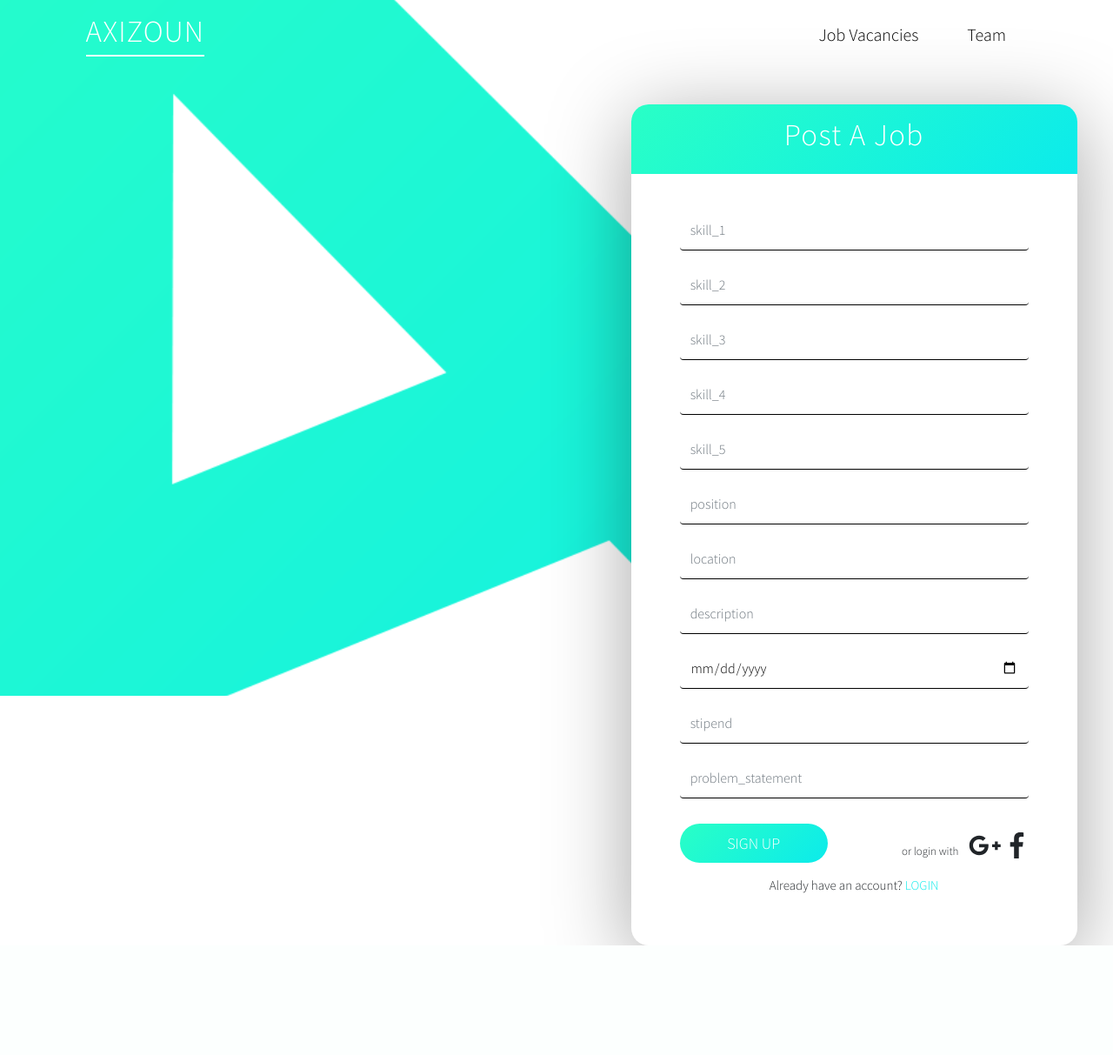
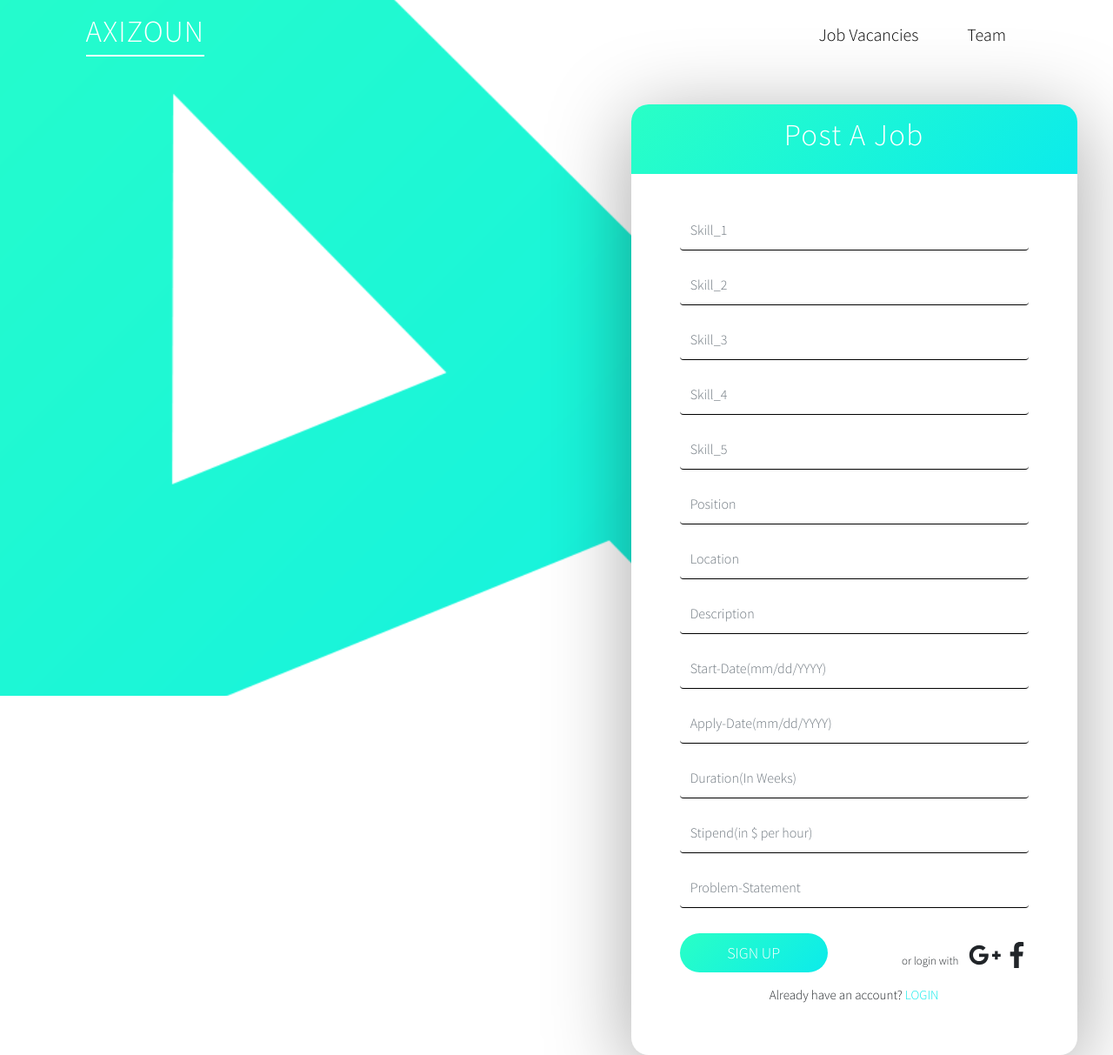
Before and after one commit to FreeFlowOrg/Axizoun, a Flask app: page /post_jobs in a window 1280 px wide. Shown: the whole page at 87% size. Before the commit the page ends 1087 px from the top, so only its background shows below. Run offline with Flask 2, Linux system fonts and the light colour scheme; some libraries are stand-ins or nearby versions.

Commit message:
Dynamic Posting of Jobs done

```diff
--- a/app.py
+++ b/app.py
@@ -151,7 +151,12 @@ def post_jobs():
     if request.method == 'GET':
         return render_template('pages/post_a_job.html')
     if request.method =='POST':
-        pass
+        job = Job(company_name = session['employer_company'],vacancy='Vacant',skill_1=request.form['skill_1'],skill_2=request.form['skill_2'],skill_3=request.form['skill_3']
+        ,skill_4=request.form['skill_4'],skill_5=request.form['skill_5'],position=request.form['position'],location=request.form['location'],
+        description=request.form['description'],start_date=request.form['start_date'],apply_date=request.form['apply_date'],duration=int(request.form['duration']),stipend=int(request.form['stipend']),applicants=[],status='vacant',problem_statement=request.form['problem_statement'])
+        job.save()
+        flash('Your job has been posted!')
+        return redirect(url_for('employer_dashboard'))
 
 
 
--- a/templates/pages/post_a_job.html
+++ b/templates/pages/post_a_job.html
@@ -77,7 +77,7 @@
                                  <div class="col-md-12">
                                     <div class="form-group">
 
-                                       <input type="text" name="skill_1" class="form-control" id="exampleInputEmail1" aria-describedby="emailHelp" placeholder="skill_1">
+                                       <input type="text" name="skill_1" class="form-control" id="exampleInputEmail1" aria-describedby="emailHelp" placeholder="Skill_1">
                                     </div>
                                  </div>
                               </div>
@@ -85,7 +85,7 @@
                                  <div class="col-md-12">
                                     <div class="form-group">
 
-                                       <input type="text" name="skill_2" class="form-control" id="exampleInputEmail1" aria-describedby="emailHelp" placeholder="skill_2">
+                                       <input type="text" name="skill_2" class="form-control" id="exampleInputEmail1" aria-describedby="emailHelp" placeholder="Skill_2">
                                     </div>
                                  </div>
                               </div>
@@ -93,7 +93,7 @@
                                  <div class="col-md-12">
                                     <div class="form-group">
 
-                                       <input type="text" name="skill_3" class="form-control" id="exampleInputEmail1" aria-describedby="emailHelp" placeholder="skill_3">
+                                       <input type="text" name="skill_3" class="form-control" id="exampleInputEmail1" aria-describedby="emailHelp" placeholder="Skill_3">
                                     </div>
                                  </div>
                               </div>
@@ -101,7 +101,7 @@
                                  <div class="col-md-12">
                                     <div class="form-group">
 
-                                       <input type="text" name="skill_4" class="form-control" id="exampleInputEmail1" aria-describedby="emailHelp" placeholder="skill_4">
+                                       <input type="text" name="skill_4" class="form-control" id="exampleInputEmail1" aria-describedby="emailHelp" placeholder="Skill_4">
                                     </div>
                                  </div>
                               </div>
@@ -109,7 +109,7 @@
                                  <div class="col-md-12">
                                     <div class="form-group">
 
-                                       <input type="text" name="skill_5" class="form-control" id="exampleInputEmail1" aria-describedby="emailHelp" placeholder="skill_5">
+                                       <input type="text" name="skill_5" class="form-control" id="exampleInputEmail1" aria-describedby="emailHelp" placeholder="Skill_5">
                                     </div>
                                  </div>
                               </div>
@@ -117,7 +117,7 @@
                                  <div class="col-md-12">
                                     <div class="form-group">
 
-                                       <input type="text" name="position" class="form-control" id="exampleInputPassword1" placeholder="position">
+                                       <input type="text" name="position" class="form-control" id="exampleInputPassword1" placeholder="Position">
                                     </div>
                                  </div>
                               </div>
@@ -125,7 +125,7 @@
                                  <div class="col-md-12">
                                     <div class="form-group">
 
-                                       <input type="text" name="location" class="form-control" id="exampleInputPassword1" placeholder="location">
+                                       <input type="text" name="location" class="form-control" id="exampleInputPassword1" placeholder="Location">
                                     </div>
                                  </div>
                               </div>
@@ -133,7 +133,7 @@
                                  <div class="col-md-12">
                                     <div class="form-group">
 
-                                       <input type="text" name="description" class="form-control" id="exampleInputEmail1" aria-describedby="emailHelp" placeholder="description">
+                                       <input type="text" name="description" class="form-control" id="exampleInputEmail1" aria-describedby="emailHelp" placeholder="Description">
                                     </div>
                                  </div>
                               </div>
@@ -141,7 +141,7 @@
                                  <div class="col-md-12">
                                     <div class="form-group">
 
-                                       <input type="date" name="start_date" class="form-control" id="exampleInputEmail1" aria-describedby="emailHelp" placeholder="start-date">
+                                       <input type="text" name="start_date" class="form-control" id="exampleInputEmail1" aria-describedby="emailHelp" placeholder="Start-Date(mm/dd/YYYY)" onfocus="(this.type='date')">
                                     </div>
                                  </div>
                               </div>
@@ -149,7 +149,7 @@
                                  <div class="col-md-12">
                                     <div class="form-group">
 
-                                       <input type="number" name="stipend" class="form-control" id="exampleInputEmail1" aria-describedby="emailHelp" placeholder="stipend">
+                                       <input type="text" name="apply_date" class="form-control" id="exampleInputEmail1" aria-describedby="emailHelp" placeholder="Apply-Date(mm/dd/YYYY)" onfocus="(this.type='date')">
                                     </div>
                                  </div>
                               </div>
@@ -157,7 +157,23 @@
                                  <div class="col-md-12">
                                     <div class="form-group">
 
-                                       <input type="text" name="problem_statement" class="form-control" id="exampleInputEmail1" aria-describedby="emailHelp" placeholder="problem_statement">
+                                       <input type="number" name="duration" class="form-control" id="exampleInputEmail1" aria-describedby="emailHelp" placeholder="Duration(In Weeks)">
+                                    </div>
+                                 </div>
+                              </div>
+                              <div class="row">
+                                 <div class="col-md-12">
+                                    <div class="form-group">
+
+                                       <input type="number" name="stipend" class="form-control" id="exampleInputEmail1" aria-describedby="emailHelp" placeholder="Stipend(in $ per hour)">
+                                    </div>
+                                 </div>
+                              </div>
+                              <div class="row">
+                                 <div class="col-md-12">
+                                    <div class="form-group">
+
+                                       <input type="text" name="problem_statement" class="form-control" id="exampleInputEmail1" aria-describedby="emailHelp" placeholder="Problem-Statement">
                                     </div>
                                  </div>
                               </div>
```
Also changed, not shown: models.py (+8 -3 lines), templates/pages/job_vacancies.html (+13 -13 lines).
